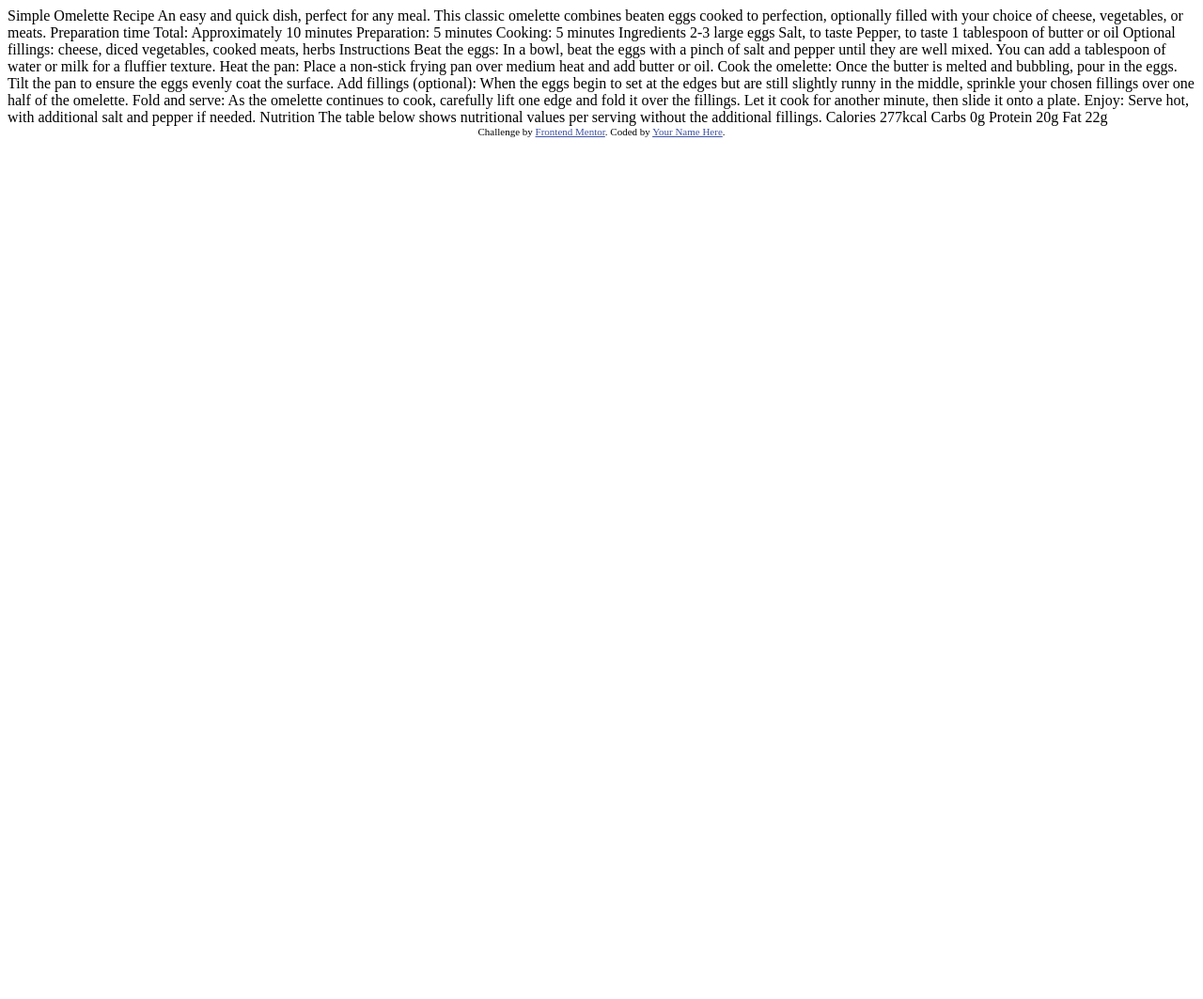
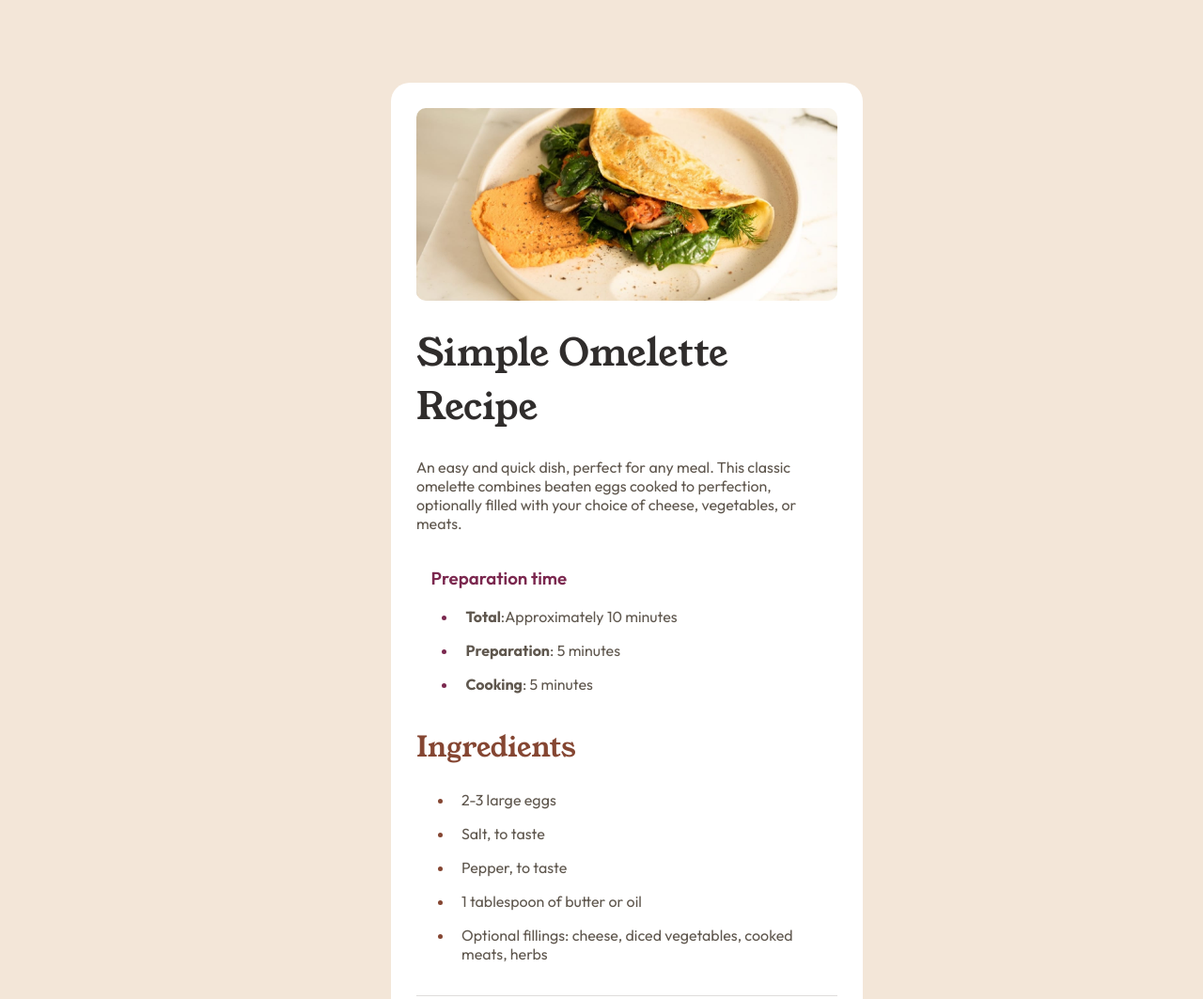
Before and after one commit to SpingleB/Practice4, a plain HTML site: page index.html in a window 1280 px wide. Shown: the top 1063 px of the page at 94% size. Before the commit the page ends 800 px from the top, so only its background shows below. Drawn offline with Linux system fonts and the light colour scheme.

Commit message:
All for cumputer`s displays!

```diff
--- a/index.html
+++ b/index.html
@@ -2,76 +2,98 @@
 <html lang="en">
 <head>
   <meta charset="UTF-8">
-  <meta name="viewport" content="width=device-width, initial-scale=1.0"> <!-- displays site properly based on user's device -->
+  <meta name="viewport" content="width=device-width, initial-scale=1.0">
 
   <link rel="icon" type="image/png" sizes="32x32" href="./assets/images/favicon-32x32.png">
-
+  <link rel="stylesheet" href="style.css">
   <title>Frontend Mentor | Recipe page</title>
 
-  <!-- Feel free to remove these styles or customise in your own stylesheet 👍 -->
   <style>
+    @import url('https://fonts.googleapis.com/css2?family=Figtree:ital,wght@0,300..900;1,300..900&family=Inter:ital,opsz,wght@0,14..32,100..900;1,14..32,100..900&family=Outfit:wght@100..900&family=Young+Serif&display=swap');
+    @import url('https://fonts.googleapis.com/css2?family=Figtree:ital,wght@0,300..900;1,300..900&family=Inter:ital,opsz,wght@0,14..32,100..900;1,14..32,100..900&family=Outfit&display=swap');
     .attribution { font-size: 11px; text-align: center; }
     .attribution a { color: hsl(228, 45%, 44%); }
   </style>
 </head>
 <body>
+  <div class="container">
+  <div class="main-img-div">
+    <img src="assets/images/image-omelette.jpeg" alt="Omelette">
+  </div>
 
-  Simple Omelette Recipe
+  <h1 class="font-young-serif">Simple Omelette Recipe</h1>
 
-  An easy and quick dish, perfect for any meal. This classic omelette combines beaten eggs cooked
+  <p class="font-outfit">An easy and quick dish, perfect for any meal. This classic omelette combines beaten eggs cooked
   to perfection, optionally filled with your choice of cheese, vegetables, or meats.
+  </p>
+  <div class="preparation-time-div">
+  <h3 id="h3-preparation-time" class="font-outfit">Preparation time</h3>
 
-  Preparation time
+  <ul class="font-outfit" class="padding-left-in-ol-ul">
+  <li class="font-p-sizes-colors"><p><strong>Total</strong>:Approximately 10 minutes</p></li>
+  <li class="font-p-sizes-colors"><p><strong>Preparation</strong>: 5 minutes</p></li>
+  <li class="font-p-sizes-colors"><p><strong>Cooking</strong>: 5 minutes</p></li>
+  </ul>
+  </div>
+  <div class="ingredients-div">
+  <h2 class="font-young-serif">Ingredients</h2>
 
-  Total: Approximately 10 minutes
-  Preparation: 5 minutes
-  Cooking: 5 minutes
+  <ul class="font-outfit" class="padding-left-in-ol-ul">
+  <li class="font-p-sizes-colors"><p>2-3 large eggs</p></li>
+  <li class="font-p-sizes-colors"><p>Salt, to taste</p></li>
+  <li class="font-p-sizes-colors"><p>Pepper, to taste</p></li>
+  <li class="font-p-sizes-colors"><p>1 tablespoon of butter or oil</p></li>
+  <li class="font-p-sizes-colors"><p>Optional fillings: cheese, diced vegetables, cooked meats, herbs</p></li></ul>
+  </div>
 
-  Ingredients
+  <div class="instructions-div">
+    <h2 class="font-young-serif">Instructions</h2>
 
-  2-3 large eggs
-  Salt, to taste
-  Pepper, to taste
-  1 tablespoon of butter or oil
-  Optional fillings: cheese, diced vegetables, cooked meats, herbs
+    <ol class="font-outfit" class="padding-left-in-ol-ul">
+      <li class="font-p-sizes-colors"><p><strong>Beat the eggs</strong>: In a bowl, beat the eggs with a pinch of salt and pepper until they are well mixed.
+        You can add a tablespoon of water or milk for a fluffier texture.</p>
+      </li>
 
-  Instructions
+      <li class="font-p-sizes-colors"><p><strong>Heat the pan</strong>: Place a non-stick frying pan over medium heat and add butter or oil.</p></li>
 
-  Beat the eggs: In a bowl, beat the eggs with a pinch of salt and pepper until they are well mixed.
-  You can add a tablespoon of water or milk for a fluffier texture.
+      <li class="font-p-sizes-colors"><p><strong>Cook the omelette</strong>: Once the butter is melted and bubbling, pour in the eggs. Tilt the pan to ensure
+        the eggs evenly coat the surface.</p>
+      </li>
 
-  Heat the pan: Place a non-stick frying pan over medium heat and add butter or oil.
+      <li class="font-p-sizes-colors"><p><strong>Add fillings (optional)</strong>: When the eggs begin to set at the edges but are still slightly runny in the
+        middle, sprinkle your chosen fillings over one half of the omelette.</p>
+      </li>
 
-  Cook the omelette: Once the butter is melted and bubbling, pour in the eggs. Tilt the pan to ensure
-  the eggs evenly coat the surface.
+      <li class="font-p-sizes-colors"><p><strong>Fold and serve</strong>: As the omelette continues to cook, carefully lift one edge and fold it over the
+        fillings. Let it cook for another minute, then slide it onto a plate.</p>
+      </li>
+      <li class="font-p-sizes-colors"><p><strong>Enjoy</strong>: Serve hot, with additional salt and pepper if needed.</p></li>
+    </ol>
+  </div>
 
-  Add fillings (optional): When the eggs begin to set at the edges but are still slightly runny in the
-  middle, sprinkle your chosen fillings over one half of the omelette.
+  <h2 class="font-young-serif">Nutrition</h2>
 
-  Fold and serve: As the omelette continues to cook, carefully lift one edge and fold it over the
-  fillings. Let it cook for another minute, then slide it onto a plate.
-
-  Enjoy: Serve hot, with additional salt and pepper if needed.
-
-  Nutrition
-
-  The table below shows nutritional values per serving without the additional fillings.
-
-  Calories
-  277kcal
-
-  Carbs
-  0g
-
-  Protein
-  20g
-
-  Fat
-  22g
-
-  <div class="attribution">
-    Challenge by <a href="https://www.frontendmentor.io?ref=challenge" target="_blank">Frontend Mentor</a>.
-    Coded by <a href="#">Your Name Here</a>.
+  <p class="font-p-sizes-colors" id="th">The table below shows nutritional values per serving without the additional fillings.</p>
+  <table class="font-outfit">
+  <tbody>
+    <tr>
+      <td class="td1-of-tr-of-table"><p>Calories</p></td>
+      <td class="td2-of-tr-of-table">277kcal</td>
+    </tr>
+    <tr>
+      <td class="td1-of-tr-of-table"><p>Carbs</p></td>
+      <td class="td2-of-tr-of-table">0g</td>
+    </tr>
+    <tr>
+      <td class="td1-of-tr-of-table"><p>Protein</p></td>
+      <td class="td2-of-tr-of-table">20g</td>
+    </tr>
+    <tr>
+      <td class="td1-of-tr-of-table"><p>Fat</p></td>
+      <td class="td2-of-tr-of-table">22g</td>
+    </tr>
+  </tbody>
+  </table>
   </div>
 </body>
 </html>
--- /dev/null
+++ b/style.css
@@ -0,0 +1,171 @@
+:root {
+
+}
+
+html {
+  background-color: hsl(30, 54%, 90%);
+  display: flex;
+  justify-content: center;
+}
+
+
+.font-young-serif {
+  font-family: "Young Serif", serif;
+  font-weight: 500;
+  font-style: normal;
+}
+
+.font-outfit {
+    font-family: "Outfit", sans-serif;
+    font-optical-sizing: auto;
+    font-weight: 400;
+    font-style: normal;
+}
+
+.font-p-sizes-colors {
+    font: normal 400 16px;
+    color: hsl(30, 10%, 34%);
+}
+
+.padding-left-in-ol-ul {
+    padding-left: 6%;
+}
+
+
+
+.container {
+    position: relative;
+    margin-top: 10vh;
+    width: 35vw;
+    background-color: hsl(0, 0%, 100%);
+    padding: 6% 6%;
+    border-radius: 20px;
+    margin-bottom: 10vh;
+}
+
+.main-img-div {
+    width: 100%;
+    display: flex;
+    align-items: center;
+    justify-content: center;
+}
+
+.main-img-div img {
+    width: 100%;
+    border-radius: 10px;
+}
+
+
+
+h1 {
+    font-size: 40px;
+    color: hsl(24, 5%, 18%);
+}
+
+p {
+    font-size: 16px;
+    color: hsl(30, 10%, 34%);
+    font-weight: 400;
+}
+
+h2 {
+    color: hsl(14, 45%, 36%);
+    font-size: 30px;
+}
+
+.preparation-time-div {
+    width: 100%;
+    margin: 8% 0% 8% 1%;
+}
+
+#h3-preparation-time {
+    color: hsl(332, 51%, 32%);
+    margin-left: 2.5%;
+    font-weight: 600;
+}
+
+.preparation-time-div ul li {
+    margin-bottom: 2%;
+}
+
+.preparation-time-div ul li p{
+    margin-left: 2%;
+}
+
+.preparation-time-div ul li::marker {
+    color: hsl(332, 51%, 32%);
+}
+
+.ingredients-div {
+    width: 100%;
+    border-bottom: 1px solid hsla(30, 10%, 34%, 0.2);
+    padding-bottom: 4%;
+}
+
+
+
+.ingredients-div ul li {
+    margin-bottom: 2%;
+}
+
+.ingredients-div ul li p{
+    margin-left: 2%;
+}
+
+.ingredients-div ul li::marker {
+    color: hsl(14, 45%, 36%);
+}
+
+.instructions-div {
+    margin-top: 5%;
+    width: 100%;
+}
+
+.instructions-div ol li {
+    color: hsl(14, 45%, 36%);
+    font-weight: 600;
+}
+
+.instructions-div ol li p{
+    margin-left: 2%;
+}
+
+.instructions-div {
+    width: 100%;
+    border-bottom: 1px solid hsla(30, 10%, 34%, 0.2);
+    padding-bottom: 4%;
+}
+
+#th {
+    font-size: 16px;
+    font-weight: 500;
+    font-family: "Outfit", sans-serif;
+    font-optical-sizing: auto;
+    font-weight: 400;
+    font-style: normal;
+}
+
+
+.td1-of-tr-of-table {
+    font: normal 400 16px;
+    color: hsl(30, 10%, 34%);
+}
+
+.td2-of-tr-of-table {
+    font: normal 16px;
+    color: hsl(14, 45%, 36%);
+    font-weight: 600;
+}
+
+table {
+    border-collapse: collapse;
+    width: 100%;
+}
+td, th {
+    border-bottom: 1px solid hsla(30, 10%, 34%, 0.2);
+
+}
+
+table p {
+    margin-left: 10%;
+}
```
Also changed, not shown: 1 other file.
